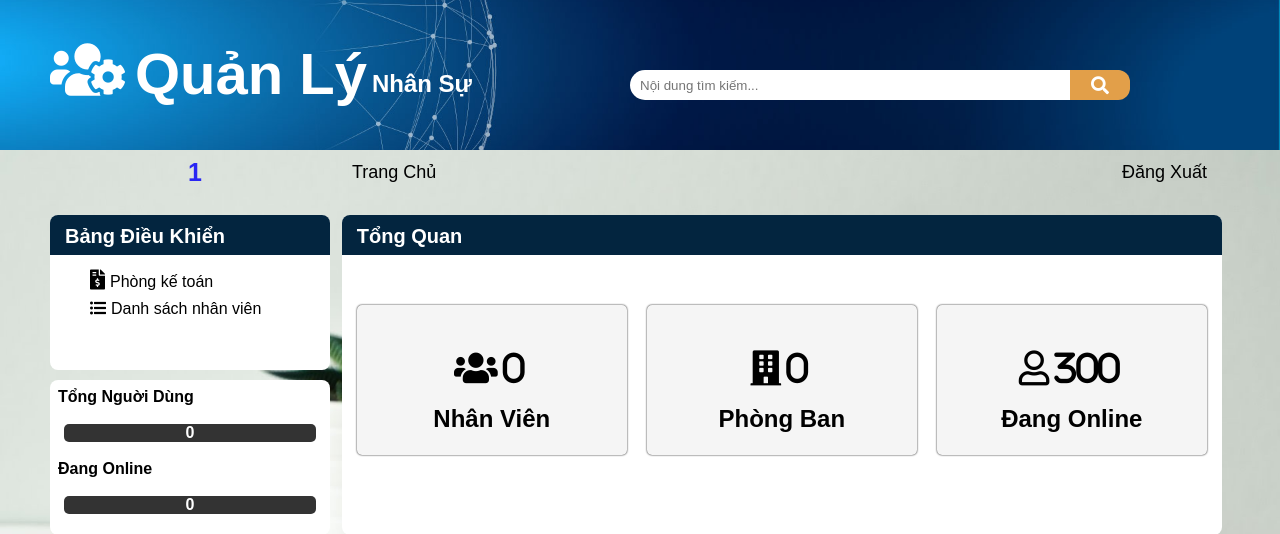
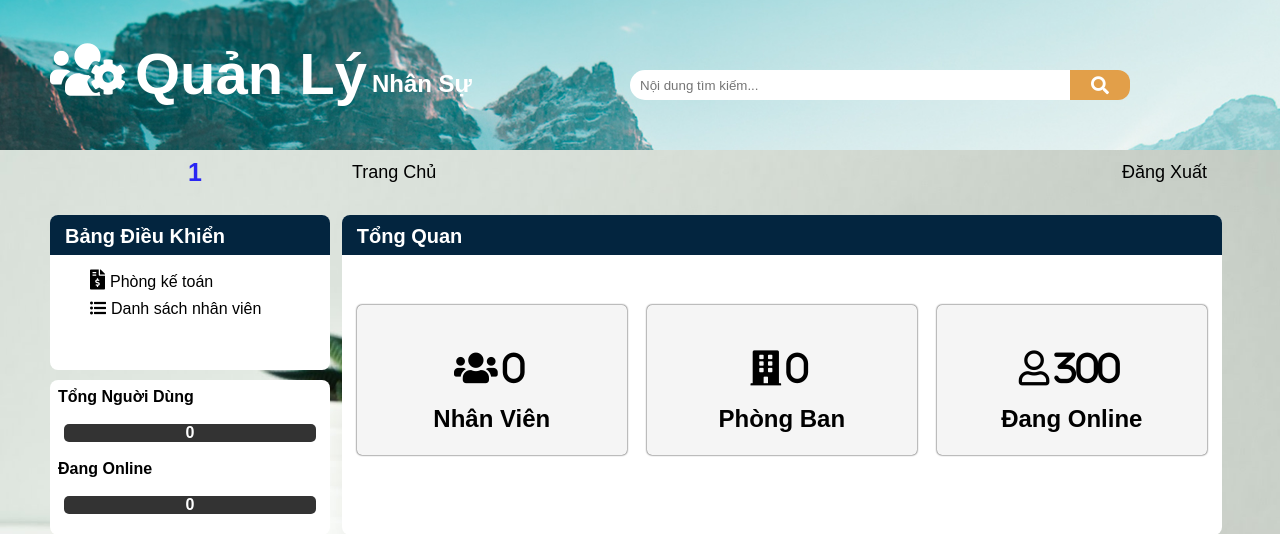
Before and after one commit to kebinh1235/DuAn1, a PHP site: page / in a window 1280 px wide. Shown: the top 534 px of the page. Run offline with PHP 8.4, Linux system fonts and the light colour scheme; the visitor is signed in with stand-in values (Sample User, id 1); data that the repository does not hold is empty; some libraries are stand-ins or nearby versions.

```diff
--- a/view/site/header.php
+++ b/view/site/header.php
@@ -3,22 +3,21 @@
 <head>
     <meta charset="UTF-8">
     <meta name="viewport" content="width=device-width, initial-scale=1.0">
-    <title>Dự án 1</title>
-    <link rel="stylesheet" href="assets/css/style.css">
+    <title>Quản Lý Nhân Sự</title>
     <link rel="stylesheet" href="https://cdnjs.cloudflare.com/ajax/libs/font-awesome/4.7.0/css/font-awesome.min.css">
     <script src="https://kit.fontawesome.com/a076d05399.js"></script>
     <link href="https://use.fontawesome.com/releases/v5.0.4/css/all.css" rel="stylesheet">
+    <link rel="stylesheet" href="css/style.css">
 </head>
-<!--Phần mở đầu-->
+
 <body>
-    <!--Phần mở đầu-->
-    <header style="background-position: center; background-size: cover; background-image: url(assets/images/nav_background.jpg);">
+    <!--Start Header-->
+    <header style="background-position: center; background-size: cover; background-image: url(images/banner.jpg);">
         <!--Logo lớn-->
         <div class="heading__box-title">
             <i class="fas fa-users-cog" style="  float: left; color: white; font-size: 60px; padding-top: 30px;"></i>
             <h1>Quản Lý</h1>
             <h2>Nhân Sự</h2>
-
             <!--Search-->
             <div class="search">
                 <input type="text" name="#" id="search" placeholder="Nội dung tìm kiếm...">
@@ -44,3 +43,5 @@
             </div>
         </div>
     </nav>
+    <div class="clear"></div>
+    <!--End Header-->
```
Also changed, not shown: 1 other file.
